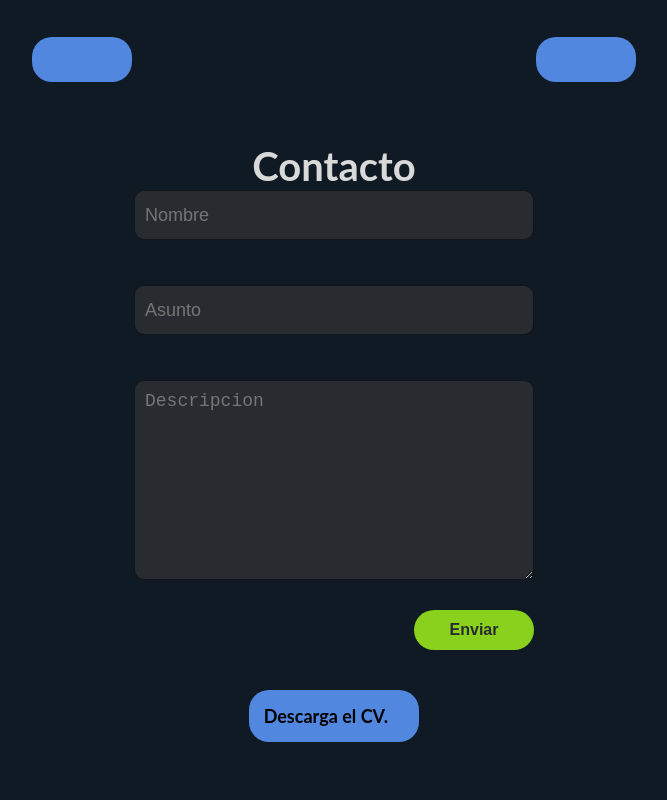
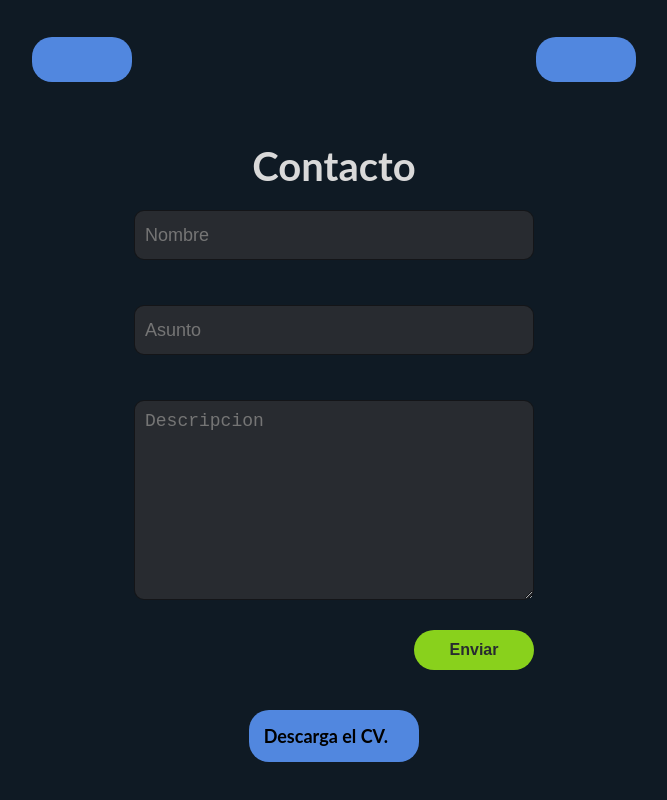
Before and after one commit to diegolentz/portfolio, a React (Vite) app: page /home in a window 1280 px wide. Shown: the part 2279-3079 px from the top of the page, without its empty margins (306-973 px from the left). Before the commit the page ends 3041 px from the top, so only its background shows below. Built offline with nearby package versions, Linux system fonts and the light colour scheme; some icons are missing.

Commit message:
ya esta mas acomodado

```diff
--- a/src/Components/Home/home.css
+++ b/src/Components/Home/home.css
@@ -349,7 +349,7 @@ section {
     justify-content: center;
     gap: 8rem;
     width: 100%;
-    margin: 0 auto;
+    margin: 2rem auto;
 }
 
 .download {
--- a/src/Components/Home/home.tsx
+++ b/src/Components/Home/home.tsx
@@ -238,7 +238,8 @@ export const Home = () => {
                     <div className='cards'>
                         {/* Git */}
                         <div className='card'>
-                            <img src="httpshttps://raw.githubusercontent.com/devicons/devicon/master/icons/git/git-original.svg" alt="Git" width="60" height="60" />
+                           <img src="https://raw.githubusercontent.com/devicons/devicon/master/icons/git/git-original.svg" alt="Git" width="60" height="60" />
+
                             <p>Git</p>
                         </div>
                         {/* Docker */}
```
